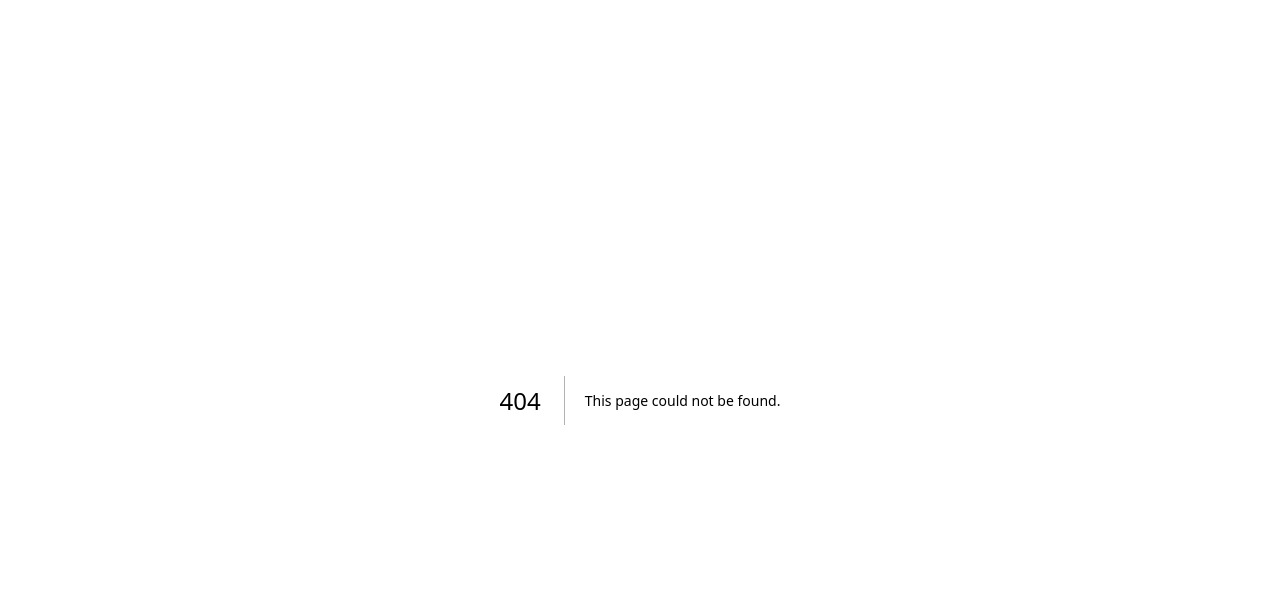
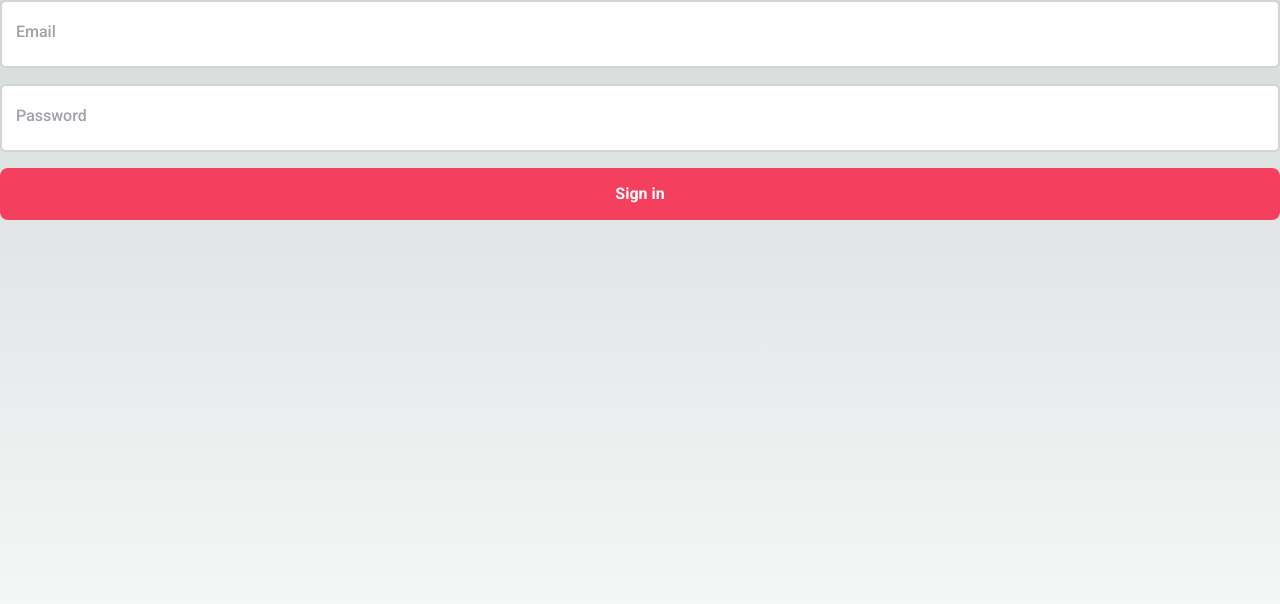
Before and after one commit to Luwengier/Next-Tailwind-MUI, a Next.js app: page /signin in a window 1280 px wide. Before the commit this address had no page. Shown: the top 604 px of the page. Built offline with nearby package versions, Linux system fonts and the light colour scheme.

Commit message:
feat: build signin page

```diff
--- /dev/null
+++ b/app/signin/page.tsx
@@ -0,0 +1,72 @@
+'use client'
+import { useState, useCallback } from 'react'
+import { useForm, FieldValues, SubmitHandler } from 'react-hook-form'
+import { signIn } from 'next-auth/react'
+// import { useRouter } from 'next/router'
+
+import Input from '@/components/form/Input'
+import Button from '@/components/Button'
+
+const Signin = () => {
+  // const router = useRouter()
+
+  const [isLoading, setIsLoading] = useState(false)
+
+  const {
+    register,
+    handleSubmit,
+    formState: { errors },
+  } = useForm<FieldValues>({
+    defaultValues: {
+      email: '',
+      password: '',
+    },
+  })
+
+  const onSubmit: SubmitHandler<FieldValues> = useCallback((data) => {
+    setIsLoading(true)
+
+    signIn('credentials', {
+      ...data,
+      callbackUrl: '/home',
+    }).then((res) => {
+      setIsLoading(false)
+
+      if (res?.error) {
+        console.log(res.error)
+      }
+    })
+  }, [])
+
+  return (
+    <div className="w-full h-screen">
+      <div className="flex flex-col gap-4">
+        <Input
+          id="email"
+          label="Email"
+          disabled={isLoading}
+          register={register}
+          errors={errors}
+          required
+        />
+        <Input
+          id="password"
+          type="password"
+          label="Password"
+          disabled={isLoading}
+          register={register}
+          errors={errors}
+          required
+        />
+
+        <Button
+          label="Sign in"
+          disabled={isLoading}
+          onClick={handleSubmit(onSubmit)}
+        />
+      </div>
+    </div>
+  )
+}
+
+export default Signin
```
